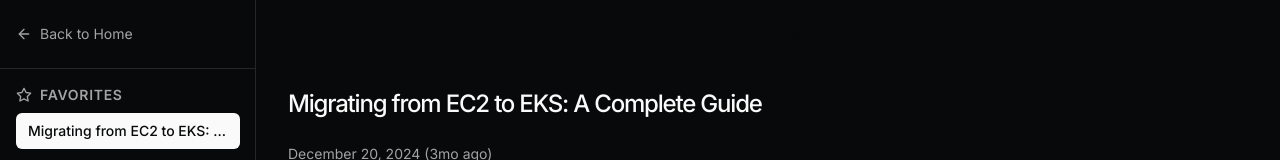
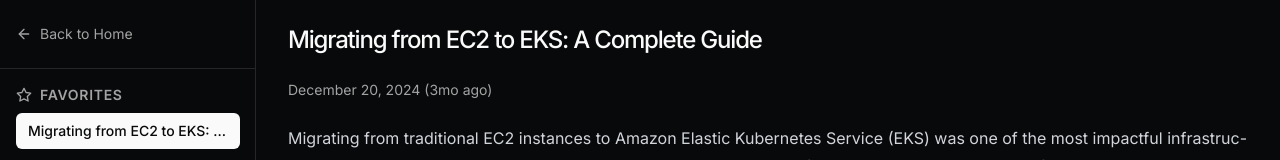
Before and after one commit to whysosaket/portfolio-v2, a Next.js app: page /blog in a window 1280 px wide. Shown: the top 160 px of the page. Built offline with nearby package versions, Linux system fonts and the light colour scheme; no server answers.

Commit message:
Update content-page.tsx

```diff
--- a/src/components/content-page.tsx
+++ b/src/components/content-page.tsx
@@ -32,7 +32,7 @@
       {/* Scrollable Content */}
       <main className="flex-1 overflow-y-auto overflow-x-hidden hide-scrollbar relative">
         {/* Fade gradient at bottom */}
-        <div className="sticky bottom-0 left-0 right-0 h-16 bg-gradient-to-t from-background to-transparent pointer-events-none z-10" />
+        {/* <div className="sticky bottom-0 left-0 right-0 h-16 bg-gradient-to-t from-background to-transparent pointer-events-none z-[100]" /> */}
 
         <div className="relative">
           {children}
```
